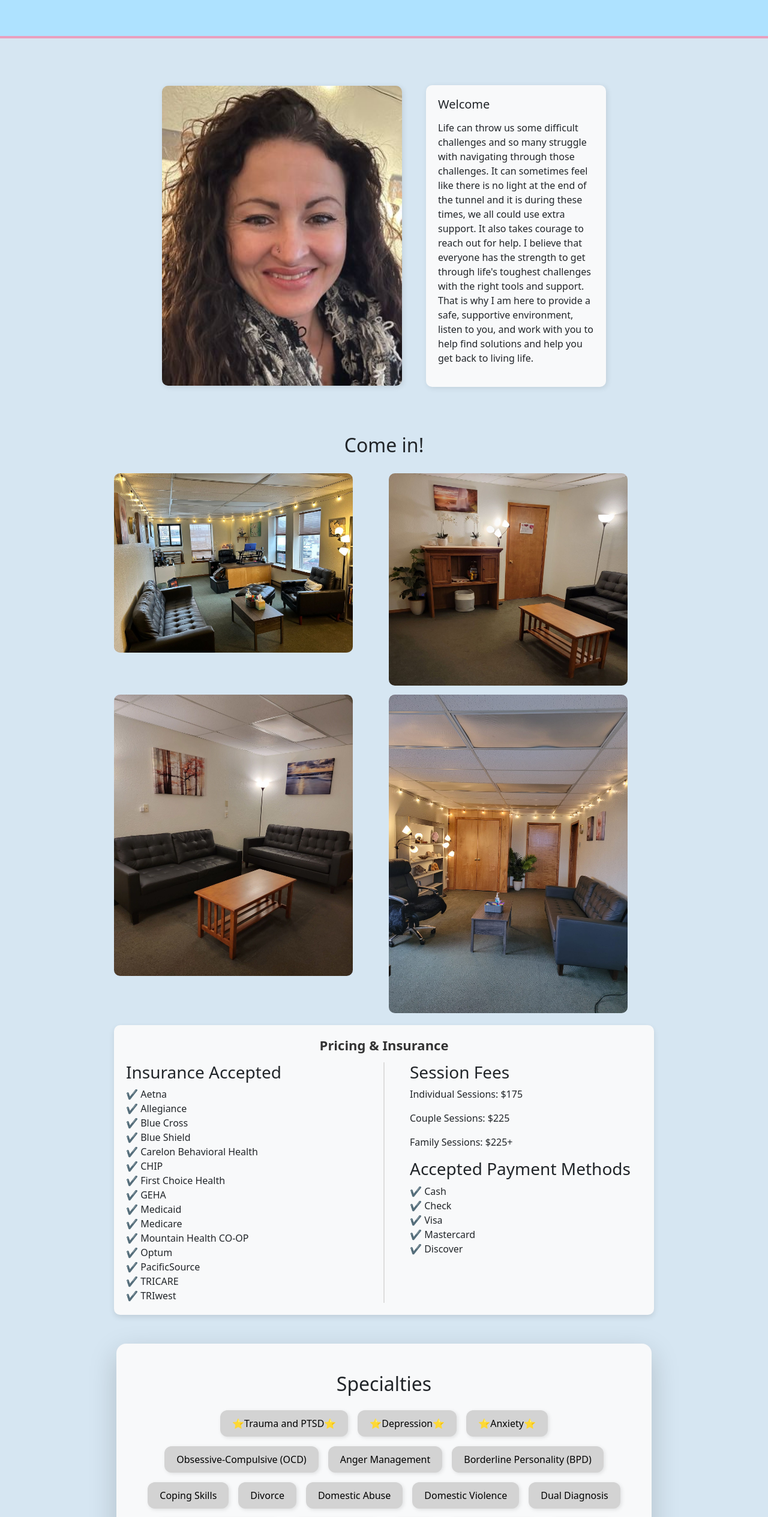
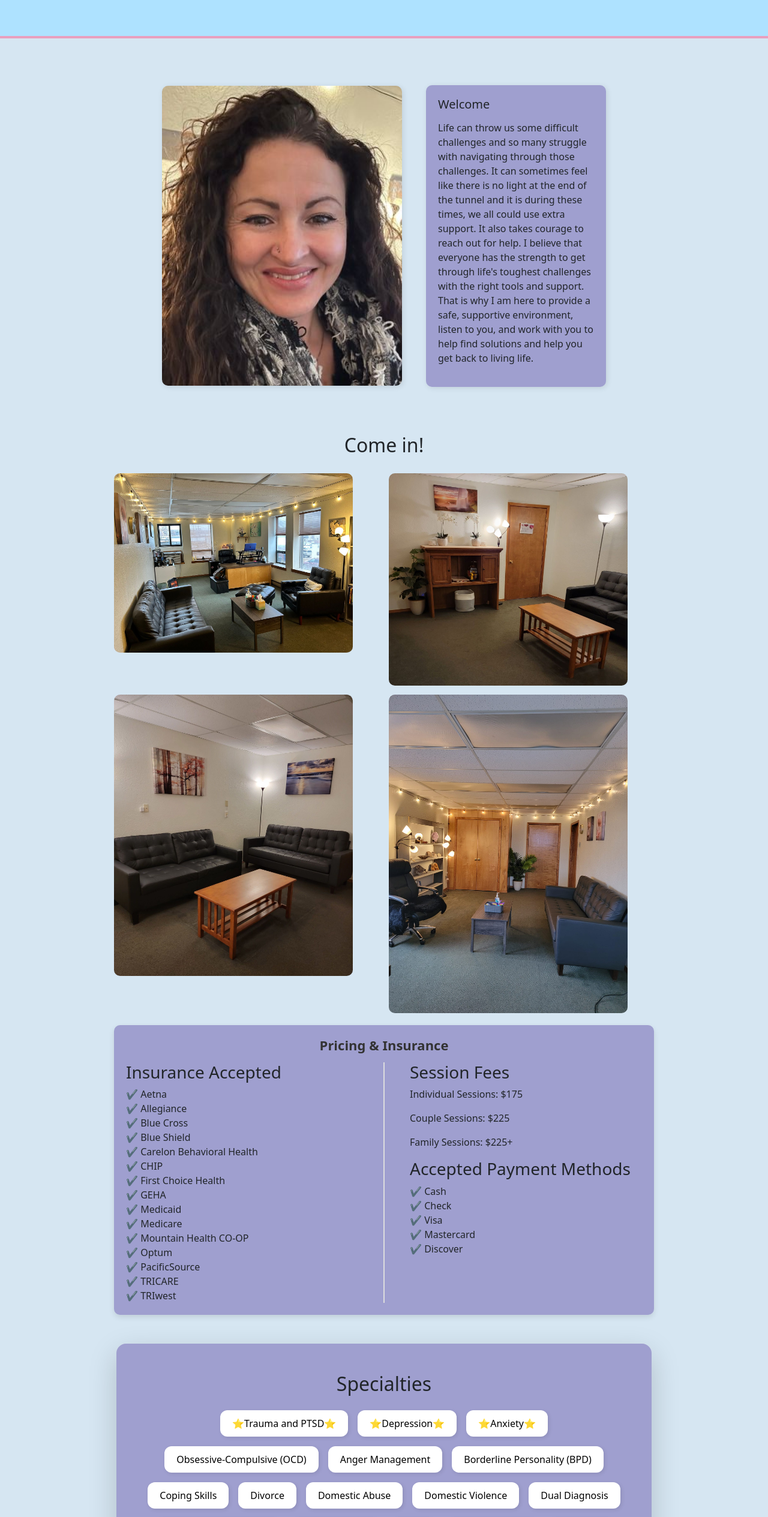
Before and after one commit to KawikaI/calming-waters, a React (Create React App) app in the folder calming-waters-react/: page / in a window 1280 px wide. Shown: the part 234-2763 px from the top of the page at 60% size. Built offline with nearby package versions, Linux system fonts and the light colour scheme; a web font is replaced by a local one.

Commit message:
more theory

```diff
--- a/calming-waters-react/src/App.css
+++ b/calming-waters-react/src/App.css
@@ -35,11 +35,6 @@
 
 
 
-
-
-
-
-
 /* Profile & Skills Section */
 .profile-section {
   display: flex;
@@ -61,7 +56,7 @@
 
 /* Apply fade-in to the text box */
 .skills-box {
-  background: #f8f9fa;
+  background: #9f9fcf;
   padding: 20px;
   border-radius: 10px;
   box-shadow: 2px 2px 10px rgba(0, 0, 0, 0.1);
--- a/calming-waters-react/src/pages/PricingInfo.css
+++ b/calming-waters-react/src/pages/PricingInfo.css
@@ -1,5 +1,5 @@
 .pricing-box {
-  background: #f8f9fa;
+  background: #9f9fcf;
   border-radius: 10px;
   max-width: 800px;
   margin: auto;
@@ -106,7 +106,7 @@
 
   /* Insurance Box */
   .insurance-box {
-    background: #f8f9fa;
+    background: #9f9fcf;
     border-radius: 10px;
     width: 90%;
     max-width: 500px;
@@ -131,7 +131,7 @@
 
   /* Pricing Box */
   .mobile-pricing-box {
-    background: #f8f9fa;
+    background: #9f9fcf;
     border-radius: 10px;
     width: 90%;
     max-width: 500px;
--- a/calming-waters-react/src/pages/Schedule.css
+++ b/calming-waters-react/src/pages/Schedule.css
@@ -46,7 +46,7 @@
 /* Submit button */
 .schedule-form button {
     width: 100%;
-    background-color: #3498db; /* Vibrant Blue */
+    background-color: #E8A0BF; /* Vibrant Blue */
     color: white;
     padding: 12px;
     font-size: 16px;
@@ -57,7 +57,7 @@
 }
 
 .schedule-form button:hover {
-    background-color: #217dbb; /* Slightly Darker Blue */
+    background-color: #d08fab; /* Slightly Darker Blue */
 }
 
 /* Space between dropdown and submit button */
--- a/calming-waters-react/src/pages/Specialties.css
+++ b/calming-waters-react/src/pages/Specialties.css
@@ -1,6 +1,6 @@
 
 .specialties-box {
-    background-color: #f8f9fa; /* Light grey background */
+    background-color: #9f9fcf; /* Light grey background */
     border-radius: 20px;
     padding: 40px;
     margin-top: 60px;
@@ -12,7 +12,7 @@
 
   /* Styling for each specialty tag */
   .specialty-badge {
-    background-color: #D3D3D3; /* Soft orange */
+    background-color: #ffffff;
     color: rgb(000, 0, 0);
     border-radius: 12px;
     font-size: 16px;
```
